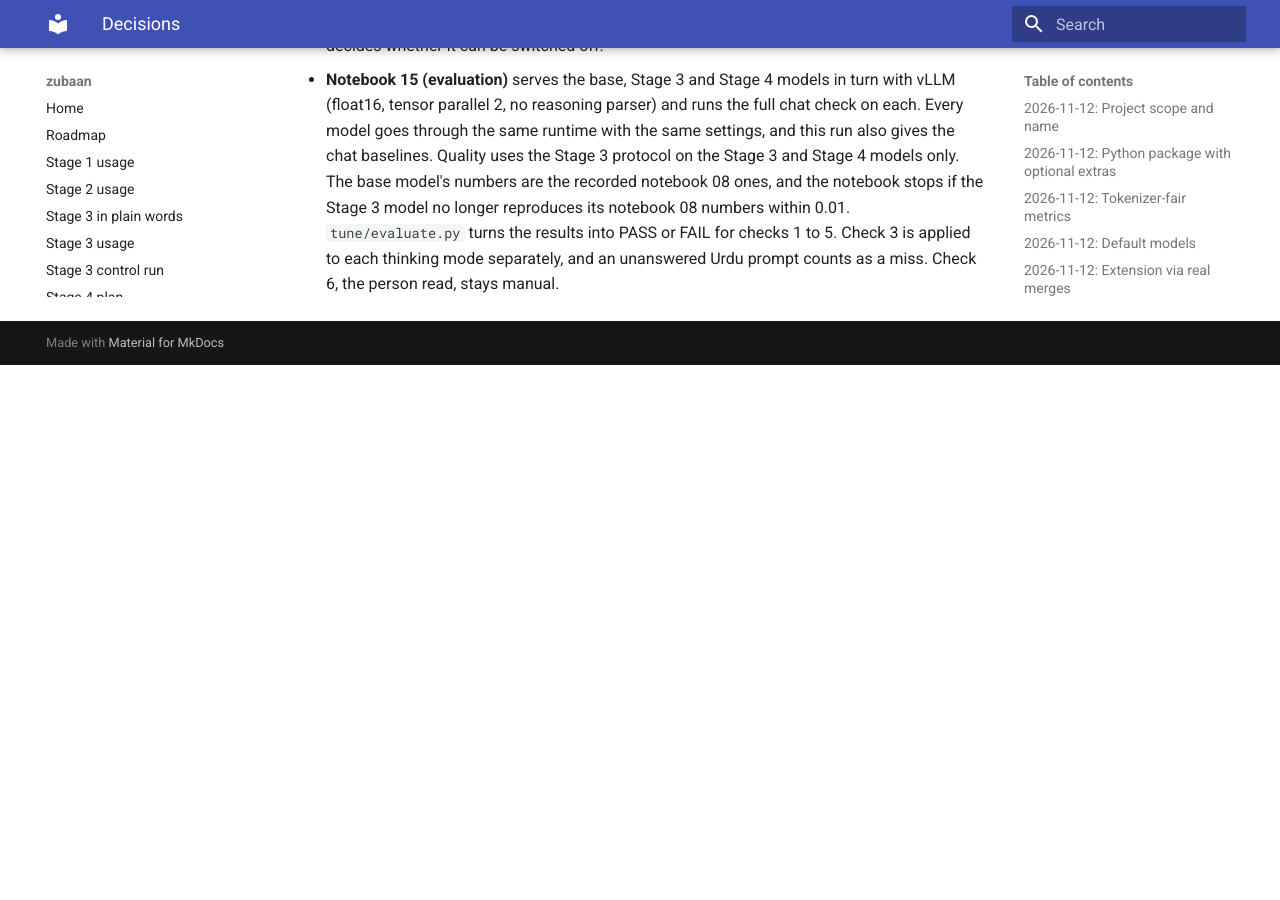
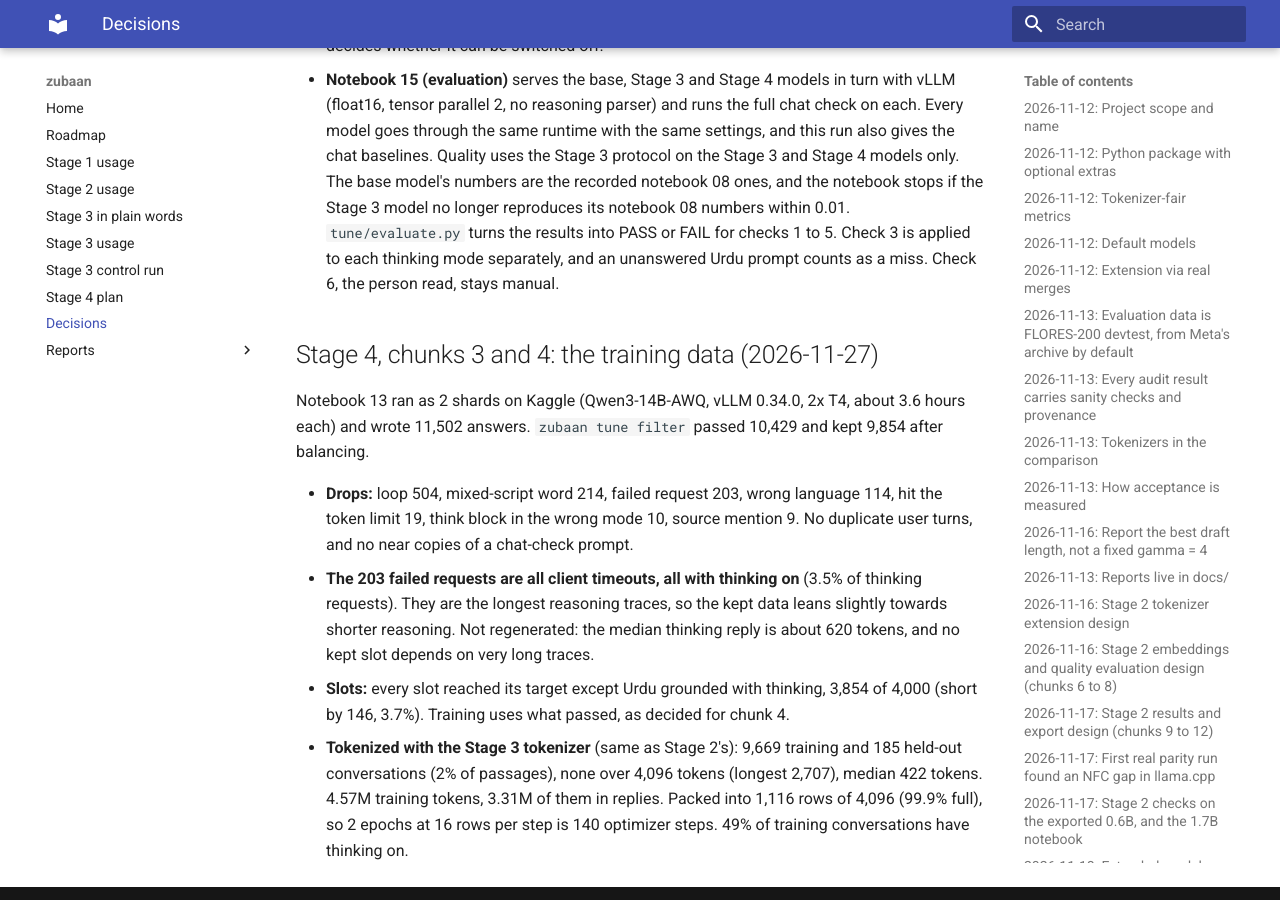
Before and after one commit to Hashir-Aziz123/zubaan, an MkDocs documentation site: the page built from docs/decisions.md, in a window 1280 px wide and 900 px high, scrolled down 25991 px. Built offline with MkDocs 1.6.1 and Material for MkDocs 9.7.7, drawn with Linux system fonts in a browser that asks for light colours; before the commit the page ends 26356 px from its top, so only the background shows below that.

Commit message:
docs: stage 4 training data results (notebook 13 and tune filter)
Co-Authored-By: Claude Opus 5.5 <noreply@anthropic.com>

```diff
--- a/docs/decisions.md
+++ b/docs/decisions.md
@@ -361,3 +361,12 @@ The first base-model baseline run was stopped by the host after 1 of 120 replies
 
 - **Notebook 14 (SFT)** has a smoke mode (20 steps, local checkpoints deleted, resumed from the Hub to step 30, then speed, peak memory, held-out loss and the main run's projected hours) and a main mode (2 epochs, merge, then greedy replies to 4 chat-check prompts with thinking on and off as a first look). Checkpoints go to a new private Hub repo for Stage 4 every 25 steps; the smoke run uses its own `-smoke` repo. Gradient checkpointing is on, because rows are 4,096 tokens, twice Stage 3's 2 x 1,024. The smoke run's peak memory decides whether it can be switched off.
 - **Notebook 15 (evaluation)** serves the base, Stage 3 and Stage 4 models in turn with vLLM (float16, tensor parallel 2, no reasoning parser) and runs the full chat check on each. Every model goes through the same runtime with the same settings, and this run also gives the chat baselines. Quality uses the Stage 3 protocol on the Stage 3 and Stage 4 models only. The base model's numbers are the recorded notebook 08 ones, and the notebook stops if the Stage 3 model no longer reproduces its notebook 08 numbers within 0.01. `tune/evaluate.py` turns the results into PASS or FAIL for checks 1 to 5. Check 3 is applied to each thinking mode separately, and an unanswered Urdu prompt counts as a miss. Check 6, the person read, stays manual.
+
+## Stage 4, chunks 3 and 4: the training data (2026-11-27)
+
+Notebook 13 ran as 2 shards on Kaggle (Qwen3-14B-AWQ, vLLM 0.34.0, 2x T4, about 3.6 hours each) and wrote 11,502 answers. `zubaan tune filter` passed 10,429 and kept 9,854 after balancing.
+
+- **Drops:** loop 504, mixed-script word 214, failed request 203, wrong language 114, hit the token limit 19, think block in the wrong mode 10, source mention 9. No duplicate user turns, and no near copies of a chat-check prompt.
+- **The 203 failed requests are all client timeouts, all with thinking on** (3.5% of thinking requests). They are the longest reasoning traces, so the kept data leans slightly towards shorter reasoning. Not regenerated: the median thinking reply is about 620 tokens, and no kept slot depends on very long traces.
+- **Slots:** every slot reached its target except Urdu grounded with thinking, 3,854 of 4,000 (short by 146, 3.7%). Training uses what passed, as decided for chunk 4.
+- **Tokenized with the Stage 3 tokenizer** (same as Stage 2's): 9,669 training and 185 held-out conversations (2% of passages), none over 4,096 tokens (longest 2,707), median 422 tokens. 4.57M training tokens, 3.31M of them in replies. Packed into 1,116 rows of 4,096 (99.9% full), so 2 epochs at 16 rows per step is 140 optimizer steps. 49% of training conversations have thinking on.
```
